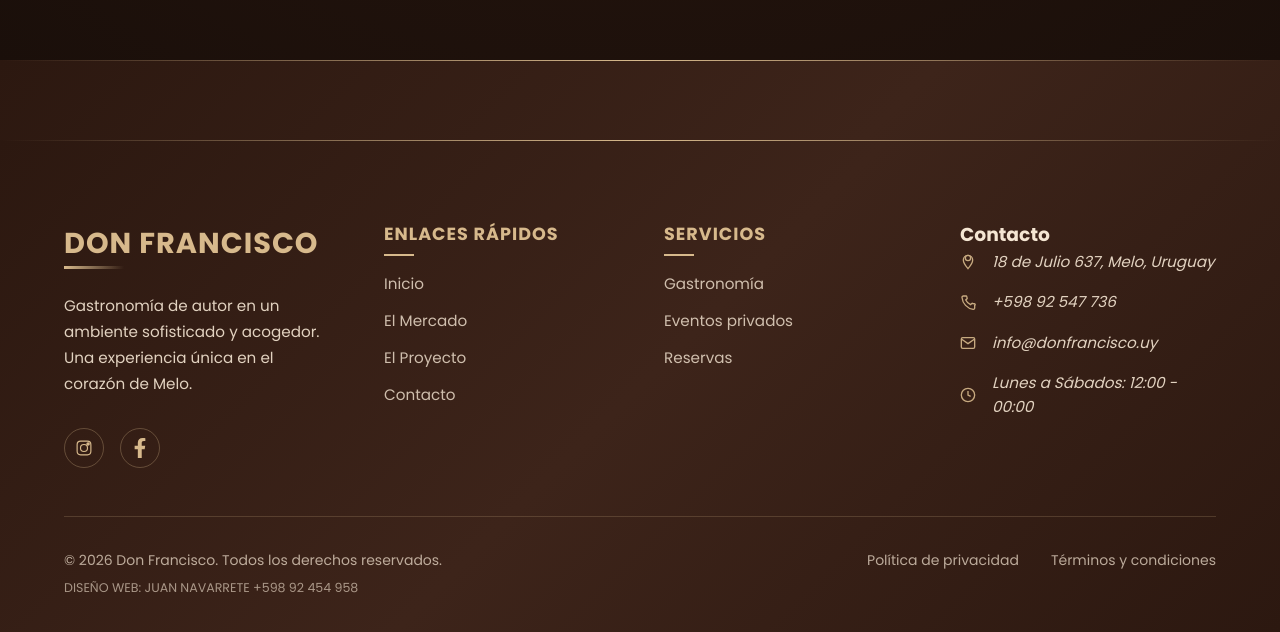
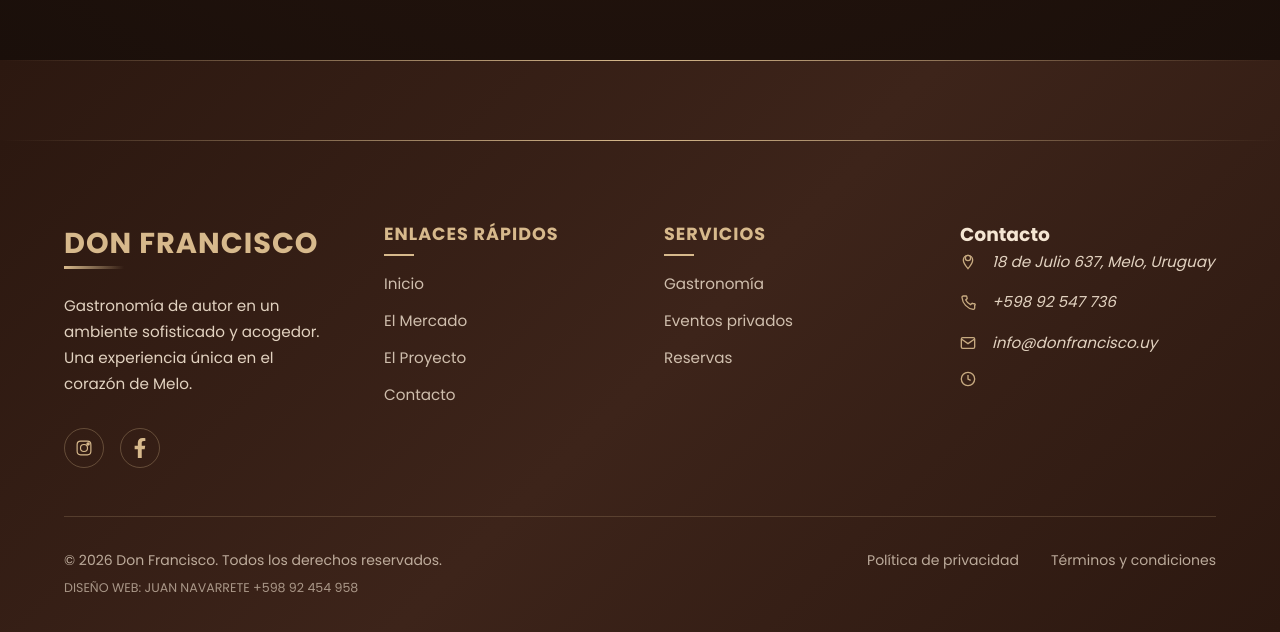
Before and after one commit to JuanNavarrete27/donfrancisco-frontend, an Angular app: page /perfil in a window 1280 px wide. Shown: the part 854-1486 px from the top of the page. Built offline with nearby package versions, Linux system fonts and the light colour scheme.

Commit message:
Update footer.component.html

```diff
--- a/src/app/shared/components/footer/footer.component.html
+++ b/src/app/shared/components/footer/footer.component.html
@@ -113,7 +113,7 @@
               <circle cx="12" cy="12" r="10"/>
               <path d="M12 6v6l4 2"/>
             </svg>
-            <span>Lunes a Sábados: 12:00 - 00:00</span>
+            <span></span>
           </div>
 
         </address>
```
